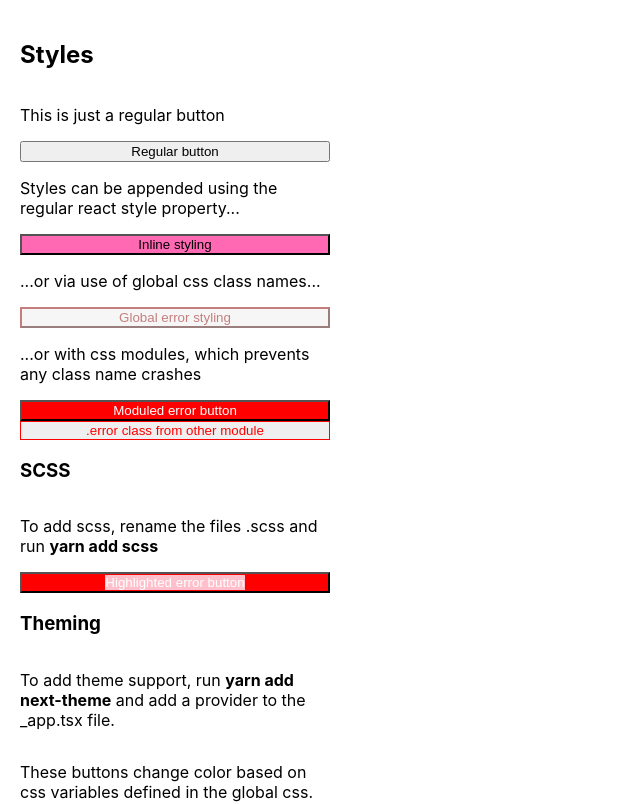
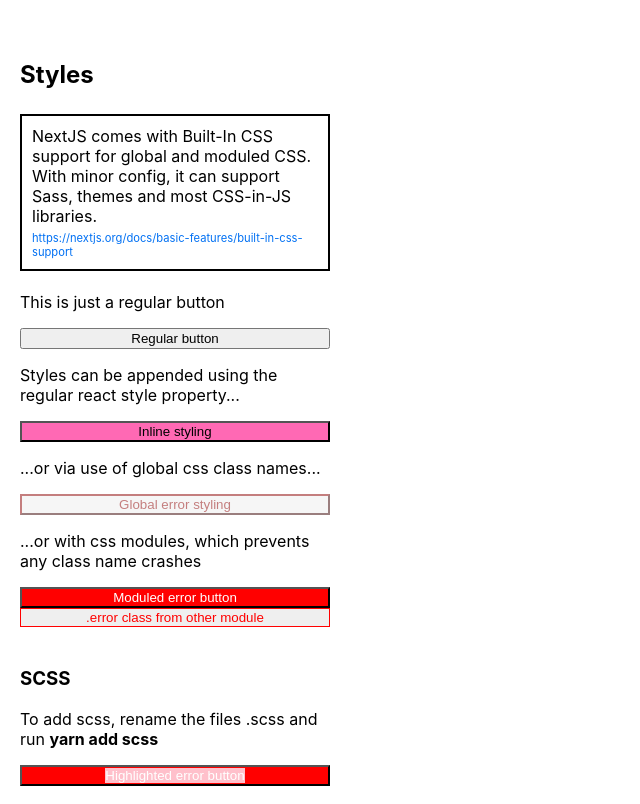
Before and after one commit to tomfa/next11-demo, a Next.js app: page /styles in a window 1280 px wide. Shown: the top 804 px of the page, without its empty margins (0-640 px from the left). Built offline with nearby package versions, Linux system fonts and the light colour scheme.

Commit message:
style: add intro + doc link

```diff
--- /dev/null
+++ b/components/Intro.module.scss
@@ -0,0 +1,12 @@
+.intro {
+  padding: 10px;
+  margin: 5px 0;
+  border: 2px solid var(--foreground);
+}
+
+.link {
+  font-size: 0.7em;
+  display: block;
+  padding-top: 5px;
+  color: #0070f3;
+}
--- /dev/null
+++ b/components/Intro.tsx
@@ -0,0 +1,5 @@
+import styles from "./Intro.module.scss";
+
+export default function Intro({ children }: { children?: React.ReactNode }) {
+  return <p className={styles.intro}>{children}</p>;
+}
--- /dev/null
+++ b/components/IntroLink.tsx
@@ -0,0 +1,14 @@
+import styles from "./Intro.module.scss";
+import Link from "next/link";
+
+export default function IntroLink({
+  href,
+}: {
+  href: string;
+}) {
+  return (
+    <Link href={href} passHref={true}>
+      <a className={styles.link}>{href}</a>
+    </Link>
+  );
+}
--- a/pages/styles/index.tsx
+++ b/pages/styles/index.tsx
@@ -1,10 +1,13 @@
 import type { NextPage } from "next";
 import styles from "../../components/Button.module.scss";
 import otherStyles from "../../components/OtherButton.module.css";
-import {useTheme} from "next-themes";
+import { useTheme } from "next-themes";
+import Intro from "../../components/Intro";
+import Link from "next/link";
+import IntroLink from "../../components/IntroLink";
 
 const Index: NextPage = () => {
-  const { theme, setTheme } = useTheme()
+  const { theme, setTheme } = useTheme();
 
   return (
     <section
@@ -16,6 +19,13 @@ const Index: NextPage = () => {
       }}
     >
       <h2>Styles</h2>
+      <Intro>
+        NextJS comes with Built-In CSS support for global and moduled CSS. With
+        minor config, it can support Sass, themes and most CSS-in-JS libraries.
+        <IntroLink
+          href={"https://nextjs.org/docs/basic-features/built-in-css-support"}
+        />
+      </Intro>
       <p>This is just a regular button</p>
       <button>Regular button</button>
 
@@ -32,18 +42,31 @@ const Index: NextPage = () => {
       </button>
 
       <h3>SCSS</h3>
-      <p>To add scss, rename the files .scss and run <strong>yarn add scss</strong></p>
+      <p>
+        To add scss, rename the files .scss and run{" "}
+        <strong>yarn add scss</strong>
+      </p>
       <button className={styles.error}>
         <span className={styles.highlightedText}>Highlighted error button</span>
       </button>
 
       <h3>Theming</h3>
-      <p>To add theme support, run <strong>yarn add next-theme</strong> and add a provider to the _app.tsx file.</p>
-      <p>These buttons change color based on css variables defined in the global css.</p>
+      <p>
+        To add theme support, run <strong>yarn add next-theme</strong> and add a
+        provider to the _app.tsx file.
+      </p>
+      <p>
+        These buttons change color based on css variables defined in the global
+        css.
+      </p>
 
-      <button className={styles.regular} onClick={() => setTheme('light')}>Light Mode</button>
-      <button className={styles.inverted} onClick={() => setTheme('dark')}>Dark Mode</button>
-      <hr/>
+      <button className={styles.regular} onClick={() => setTheme("light")}>
+        Light Mode
+      </button>
+      <button className={styles.inverted} onClick={() => setTheme("dark")}>
+        Dark Mode
+      </button>
+      <hr />
       <button className={styles.primary}>Themed button</button>
     </section>
   );
--- a/styles/globals.css
+++ b/styles/globals.css
@@ -28,6 +28,13 @@ a {
   text-decoration: none;
 }
 
+h2, h3 {
+  margin-top: 40px;
+}
+h3 + p {
+  margin-top: 0;
+}
+
 * {
   box-sizing: border-box;
 }
```
